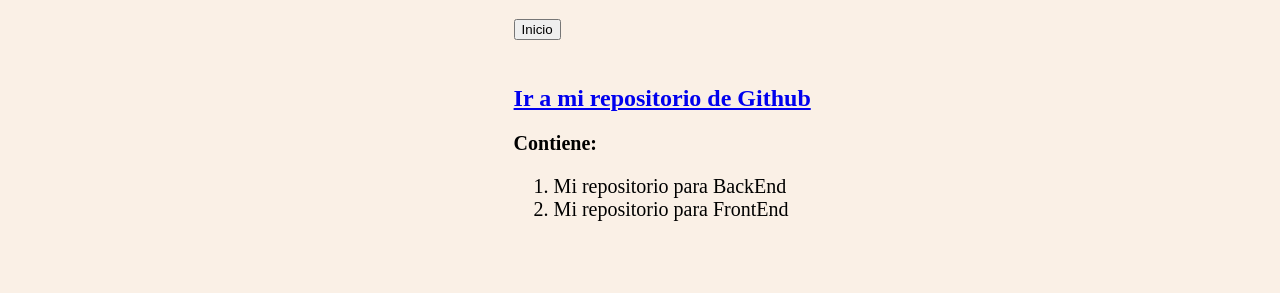
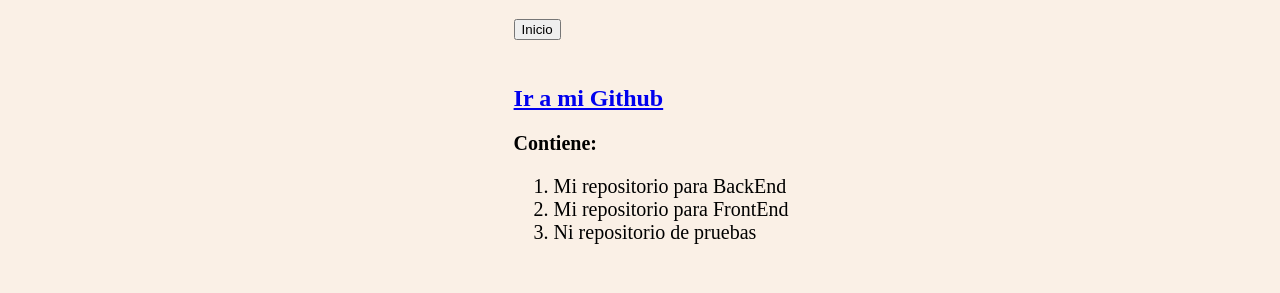
Before and after one commit to BrunoPorfidio/Mi-Portfolio, a plain HTML site: page ola.html in a window 1280 px wide. Shown: the part 61-354 px from the top of the page. Drawn offline with Linux system fonts and the light colour scheme; files whose address does not match are found by name.

Commit message:
Agregue mi tercer repositorio de GitHub

```diff
--- a/ola.html
+++ b/ola.html
@@ -31,7 +31,7 @@
                 <section class="texto">
                     <!-- Ese el "class="texto" " para podes modifcarlo luego con als reglas de css, y estando en css, uso el coanod ".texto" para seleccionar todo lo que este en esta Class -->
                     <h2>
-                        <a href="https://github.com/BrunoPorfidio"> <b>Ir a mi repositorio de Github</b></a>
+                        <a href="https://github.com/BrunoPorfidio"> <b>Ir a mi Github</b></a>
                         <!-- "a href" sirve agregar enlaces-->
                     </h2>
                     <h3>
@@ -43,6 +43,7 @@
                              numeros a letras en Mayus"-->
                         <li>Mi repositorio para BackEnd</li>
                          <li>Mi repositorio para FrontEnd</li>
+                         <li>Ni repositorio de pruebas</li>
                          <!-- "<li> </li>" es para declarar su contenido en la lista -->
                     </ol>
                 </section>
```
